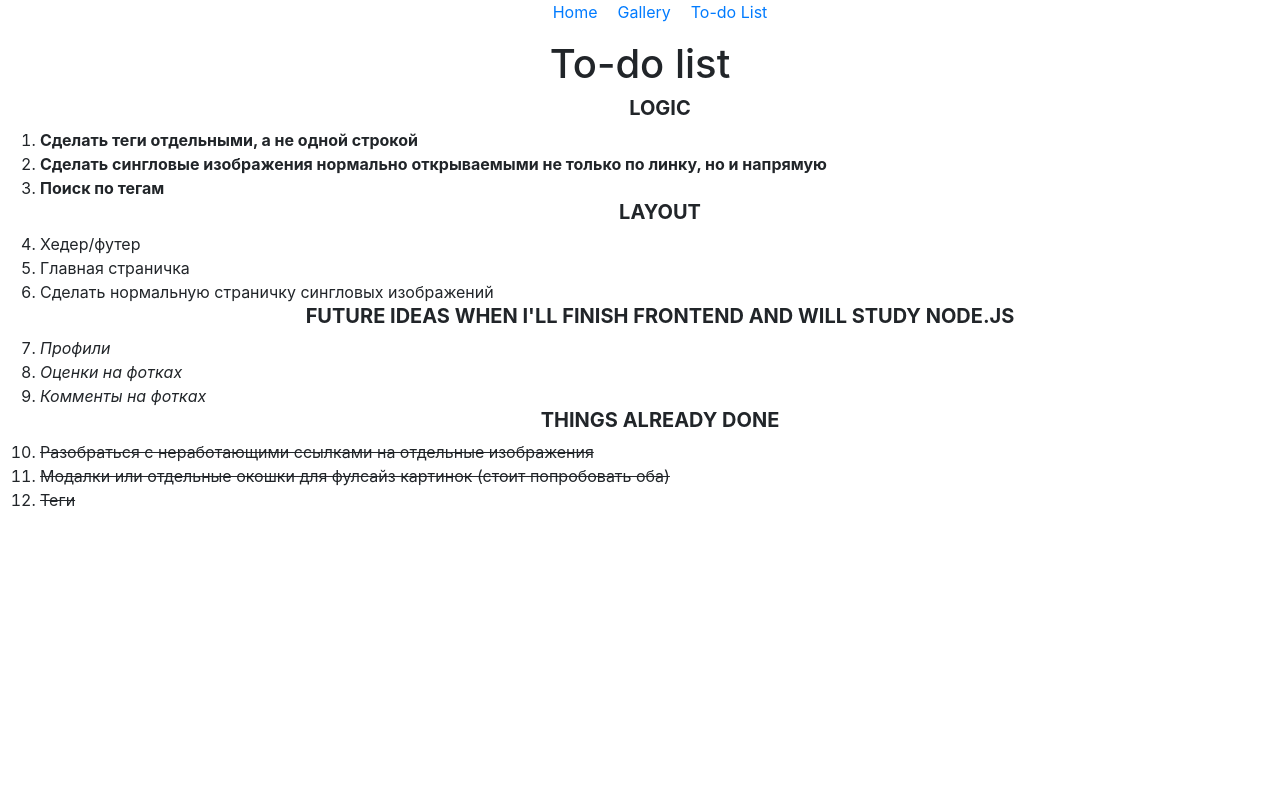
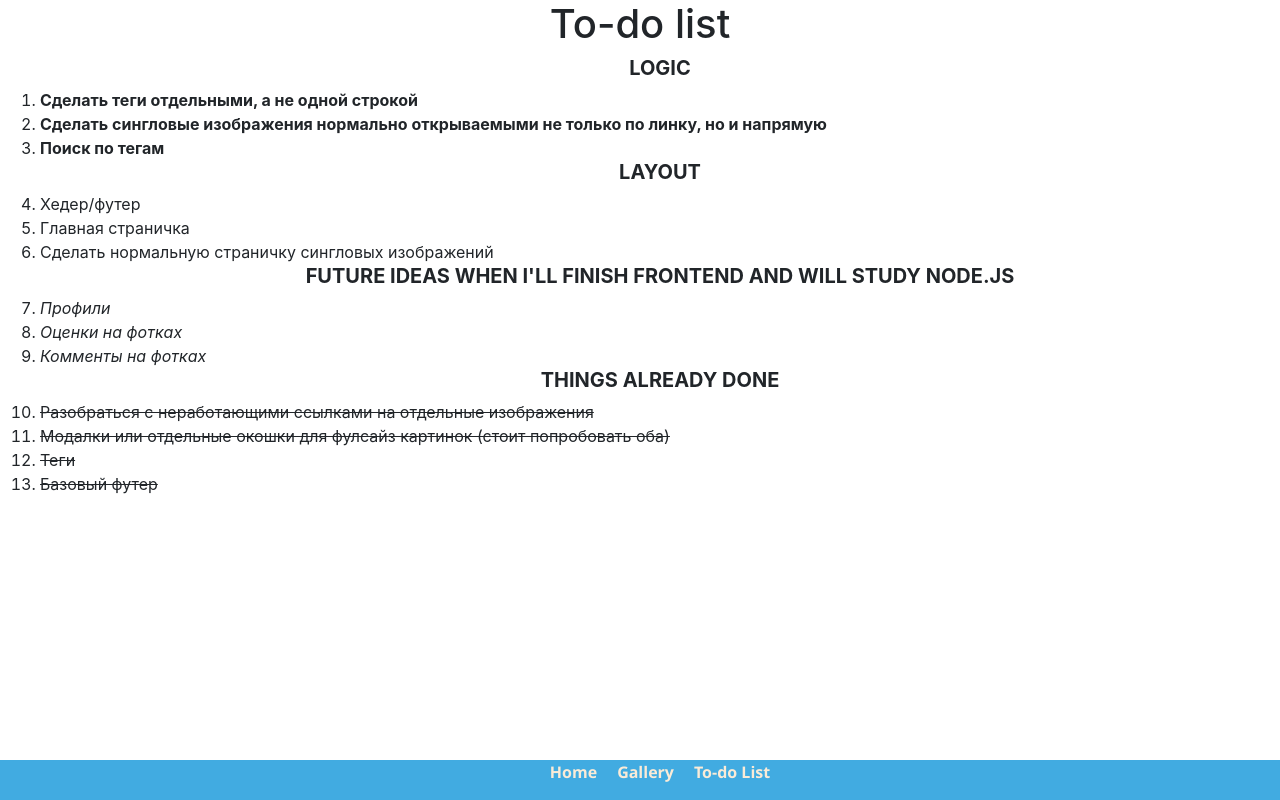
Before and after one commit to Glkorded/Gallery, a React (Create React App) app: page /todolist in a window 1280 px wide. Built offline with nearby package versions, Linux system fonts and the light colour scheme.

Commit message:
Made proto-footer, just for little aesthetics, also repositioned some components

```diff
--- a/src/App.js
+++ b/src/App.js
@@ -1,14 +1,36 @@
 import React, { Component } from 'react';
 import './app.css'
 import Navigation from "./Components/Navigation";
+import Footer from "./Components/Footer";
+import {Route, Switch} from "react-router-dom";
+import Gallery from "./Components/Gallery";
+import TodoList from "./Components/TodoList";
+import Image from "./Components/Image";
 
 
 class App extends Component {
   render() {
     return (
+      <div>
+        <Switch>
+          <Route
+            path="/gallery/"
+            exact component={Gallery}
+          />
+          <Route
+            path="/todolist/"
+            exact component={TodoList}
+          />
+          <Route
+            path="/image/:imgUrl"
+            exact component={Image}
+          />
+        </Switch>
         <div>
-          <Navigation/>
+          <Footer/>
         </div>
+
+      </div>
     );
   }
 }
--- /dev/null
+++ b/src/Components/Footer.js
@@ -0,0 +1,10 @@
+import React from 'react'
+import Navigation from "./Navigation";
+import './footer.css'
+
+const Footer = () =>
+  <div className="footer">
+     <Navigation/>
+  </div>
+
+export default Footer
--- a/src/Components/Gallery.js
+++ b/src/Components/Gallery.js
@@ -15,7 +15,7 @@ const Gallery = () =>
     <h1>Gallery</h1>
     <div className="collection_images">
       {imagesArray.map(image =>
-        <div>
+        <div key = {image.id}>
           <Link to={editedLink(image)}>
             <Thumbnail
               key={image.id}
--- a/src/Components/Image.js
+++ b/src/Components/Image.js
@@ -1,21 +1,20 @@
 import React, {Component} from 'react';
 import './image.css'
 import Tags from './Tags'
-import {imagesArray} from '../Constants/ImagesArray'
 
 class Image extends Component {
 
   render() {
-    const {match, location} = this.props
-      return (
+    const {match, location} = this.props;
+    return (
       <div>
         <div>
           <h2>{location.title}</h2>
+          <Tags tags={location.tags}/>
           <img className="fullsize_picture"
                src={require(`../Images/${match.params.imgUrl}.jpg`)}
                alt='Fullsize'
           />
-          <Tags tags={location.tags}/>
         </div>
       </div>
   )
--- a/src/Components/Navigation.js
+++ b/src/Components/Navigation.js
@@ -1,8 +1,5 @@
 import React from 'react';
-import {Route, Link, Switch} from 'react-router-dom'
-import TodoList from './TodoList'
-import Gallery from "./Gallery";
-import Image from './Image'
+import {Link} from 'react-router-dom'
 import './navigation.css'
 
 const Navigation = () =>
@@ -10,30 +7,16 @@ const Navigation = () =>
                     <nav>
                         <ul className="navigation_list">
                             <li className="navigation_list_element">
-                                <Link to="/">Home</Link>
+                                <Link className="navigation_link" to="/">Home</Link>
                             </li>
                             <li className="navigation_list_element">
-                                <Link to="/gallery/">Gallery</Link>
+                                <Link className="navigation_link" to="/gallery/">Gallery</Link>
                             </li>
                             <li className="navigation_list_element">
-                                <Link to="/todolist/">To-do List</Link>
+                                <Link className="navigation_link" to="/todolist/">To-do List</Link>
                             </li>
                         </ul>
                     </nav>
-                    <Switch>
-                <Route
-                    path="/gallery/"
-                    exact component={Gallery}
-                />
-                <Route
-                    path="/todolist/"
-                    exact component={TodoList}
-                />
-                <Route
-                    path="/image/:imgUrl"
-                    exact component={Image}
-                />
-                    </Switch>
                 </div>;
 
 export default Navigation;
--- a/src/Components/Tags.js
+++ b/src/Components/Tags.js
@@ -1,8 +1,8 @@
 import React from 'react';
 
 const Tags = ({tags}) =>
-            <div>
-                <a href='#'>{tags}</a>
-            </div>
+  <div>
+      <a href="/#">{tags}</a>
+  </div>;
 
 export default Tags;
--- a/src/Components/TodoList.js
+++ b/src/Components/TodoList.js
@@ -21,6 +21,7 @@ const TodoList = () =>
       <li><del>Разобраться с неработающими ссылками на отдельные изображения</del></li>
       <li><del>Модалки или отдельные окошки для фулсайз картинок (стоит попробовать оба)</del></li>
       <li><del>Теги</del></li>
+      <li><del>Базовый футер</del></li>
     </ol>
   </div>
 
--- /dev/null
+++ b/src/Components/footer.css
@@ -0,0 +1,8 @@
+.footer {
+    margin-top: 90px;
+    width: 100%;
+    height: auto;
+    background-color: #41abe1;
+    position: fixed;
+    bottom: 0%;
+}
--- a/src/Components/navigation.css
+++ b/src/Components/navigation.css
@@ -7,3 +7,15 @@
 .navigation_list  {
     text-align: center;
 }
+
+.navigation_link {
+    color: antiquewhite;
+    font-size: 16px;
+    font-weight: bold;
+    font-family: "Segoe UI";
+}
+
+.navigation_link:hover {
+    color: #006dbf;
+    text-decoration: none;
+}
```
Also changed, not shown: src/Components/Header.js (added), src/Components/header.css (added).
